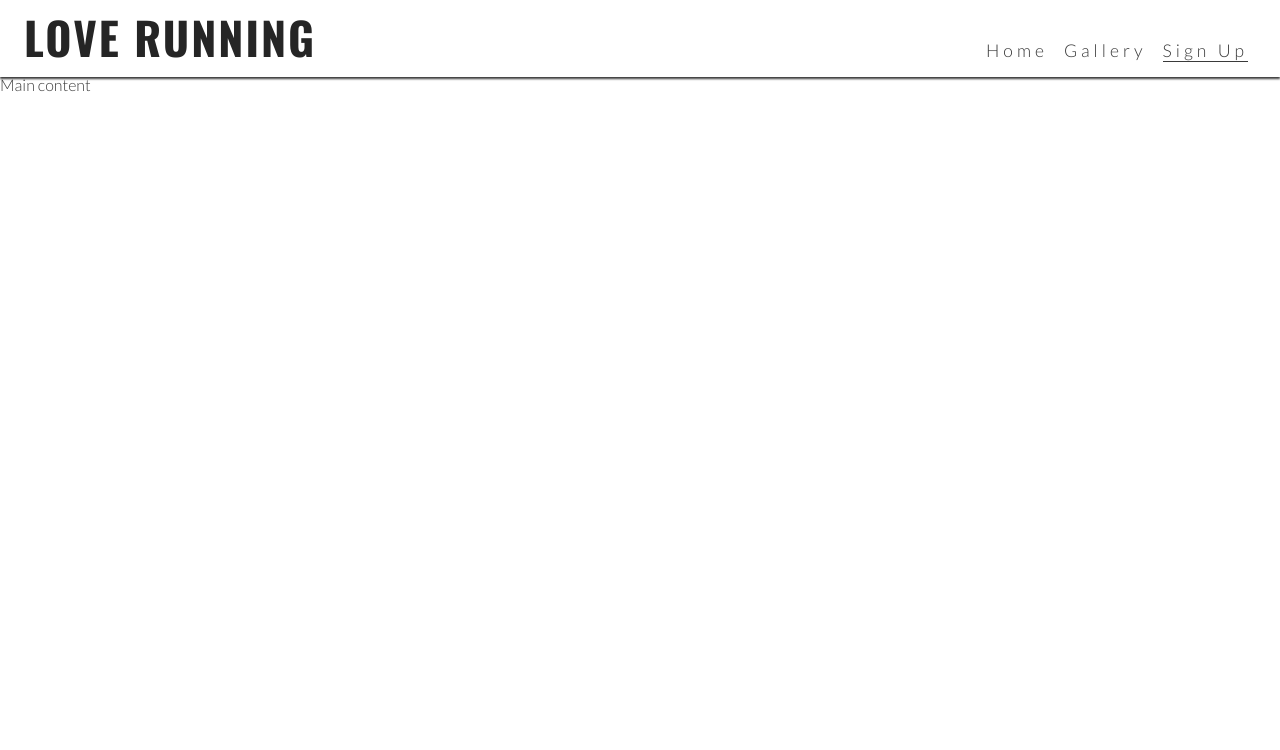
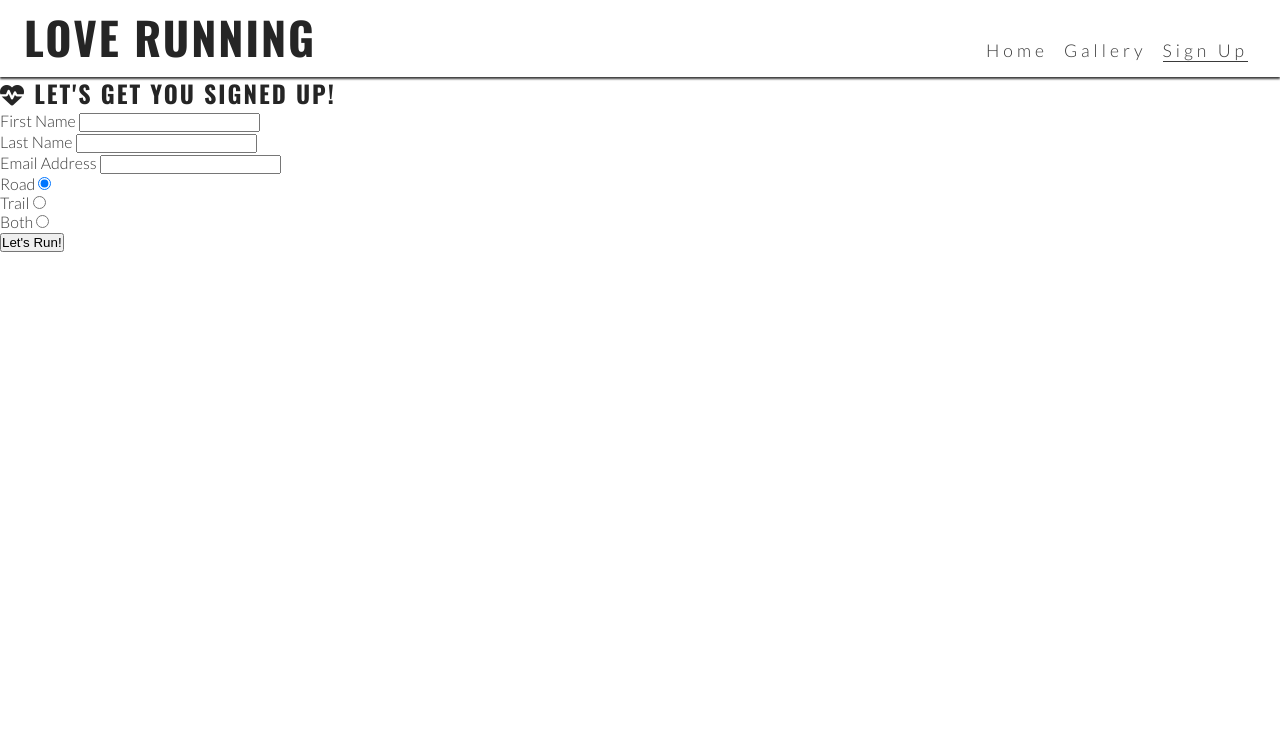
Before and after one commit to Amin7896-123/love-running, a plain HTML site: page signup.html in a window 1280 px wide. Shown: the top 750 px of the page. Drawn offline with nearby package versions, Linux system fonts and the light colour scheme.

Commit message:
Added code for Signup.html

```diff
--- a/signup.html
+++ b/signup.html
@@ -39,7 +39,38 @@
     </header>
 
     <!-- Main content -->
-    <main>Main content</main>
+    <main>
+        <section id="signup">
+            <form id="signup-form" method="POST" action="https://formdump.codeinstitute.net">
+                <h2><i class="fa-solid fa-heartbeat"></i> Let's get you signed up!</h2>
+                <label for="first-name">First Name</label>
+                <input type="text" name="first_name" id="first-name" class="text-input" required>
+                <br>
+                <label for="last-name">Last Name</label>
+                <input type="text" name="last_name" id="last-name" class="text-input" required>
+                <br>
+                <label for="email-address">Email Address</label>
+                <input type="email" name="email_address" id="email-address" class="text-input" required>
+                <br>
+                <div class="radio-buttons">
+                    <div>
+                        <label for="road">Road</label>
+                        <input type="radio" name="running_preference" id="road" value="road" required checked>
+                    </div>
+                    <div>
+                        <label for="trail">Trail</label>
+                        <input type="radio" name="running_preference" id="trail" value="trail" required>
+                    </div>
+                    <div>
+                        <label for="both">Both</label>
+                        <input type="radio" name="running_preference" id="both" value="both" required>
+                    </div>
+                </div>
+                <button type="submit" class="join-button">Let's Run!</button>
+            </form>
+        </section>
+
+    </main>
 
     <!-- Footer -->
     <footer>
```
